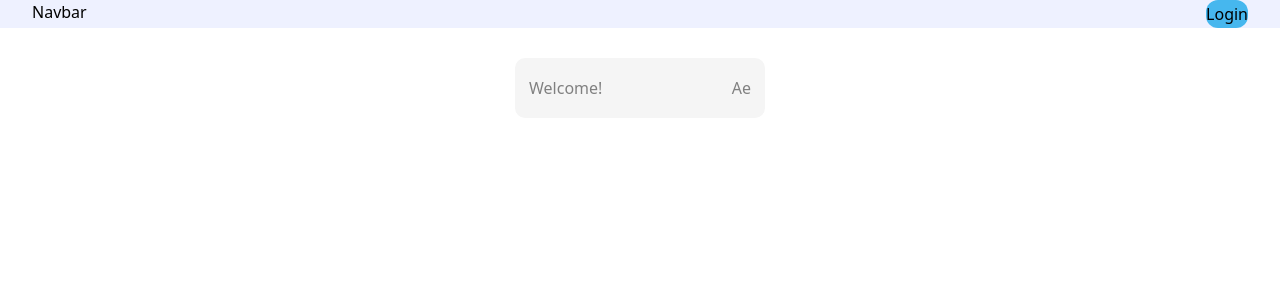
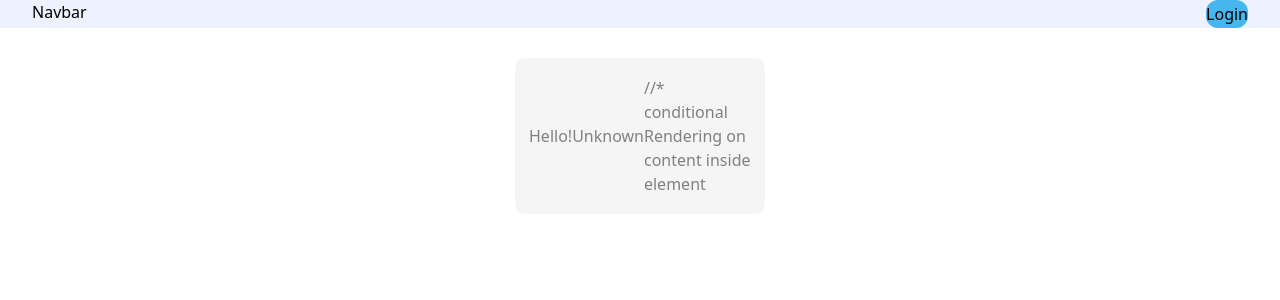
Before and after one commit to SHUSHI1137/my-first-react-app, a React (Vite) app: page / in a window 1280 px wide. Shown: the top 300 px of the page. Built offline with nearby package versions, Linux system fonts and the light colour scheme.

Commit message:
update props

```diff
--- a/src/App.tsx
+++ b/src/App.tsx
@@ -6,7 +6,7 @@ function App() {
   return (
     <div className="App">
       <Navbar />
-      <Greeting />
+      <Greeting name="Steve Roger" greetingMsg="Hello!" isLoggedIn={false} />
     </div>
   )
 }
--- a/src/components/Greeting.tsx
+++ b/src/components/Greeting.tsx
@@ -1,10 +1,16 @@
 import classes from './Greeting.module.css'
 
-const Greeting = () => {
+interface IGreetingProps {
+  name: string
+  greetingMsg: string
+  isLoggedIn: boolean
+}
+
+const Greeting = ({ name, greetingMsg, isLoggedIn }: IGreetingProps) => {
   return (
     <div className={classes.card}>
-      <h3>Welcome!</h3>
-      <p>Ae</p>
+      <h3>{greetingMsg}</h3>
+      <p>{isLoggedIn ? name : 'Unknown'}</p> //* conditional Rendering on content inside element
     </div>
   )
 }
```
